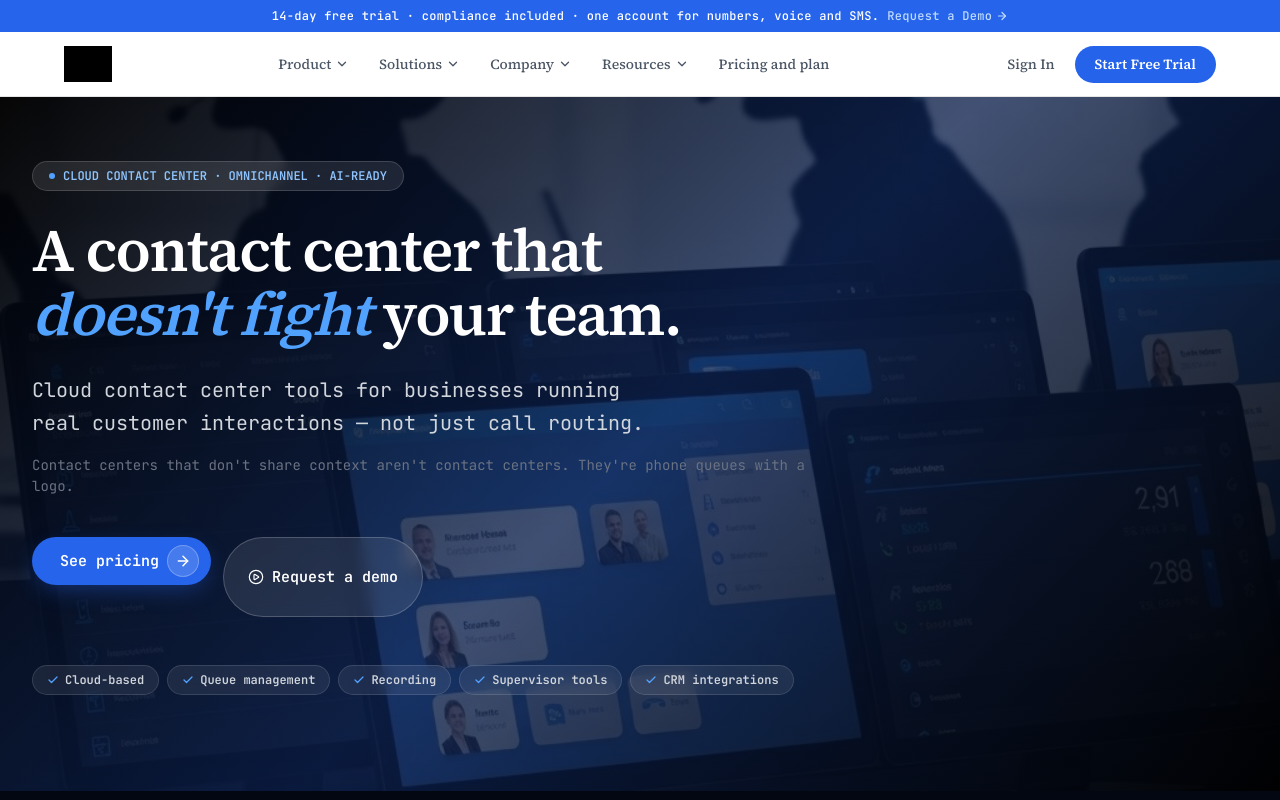
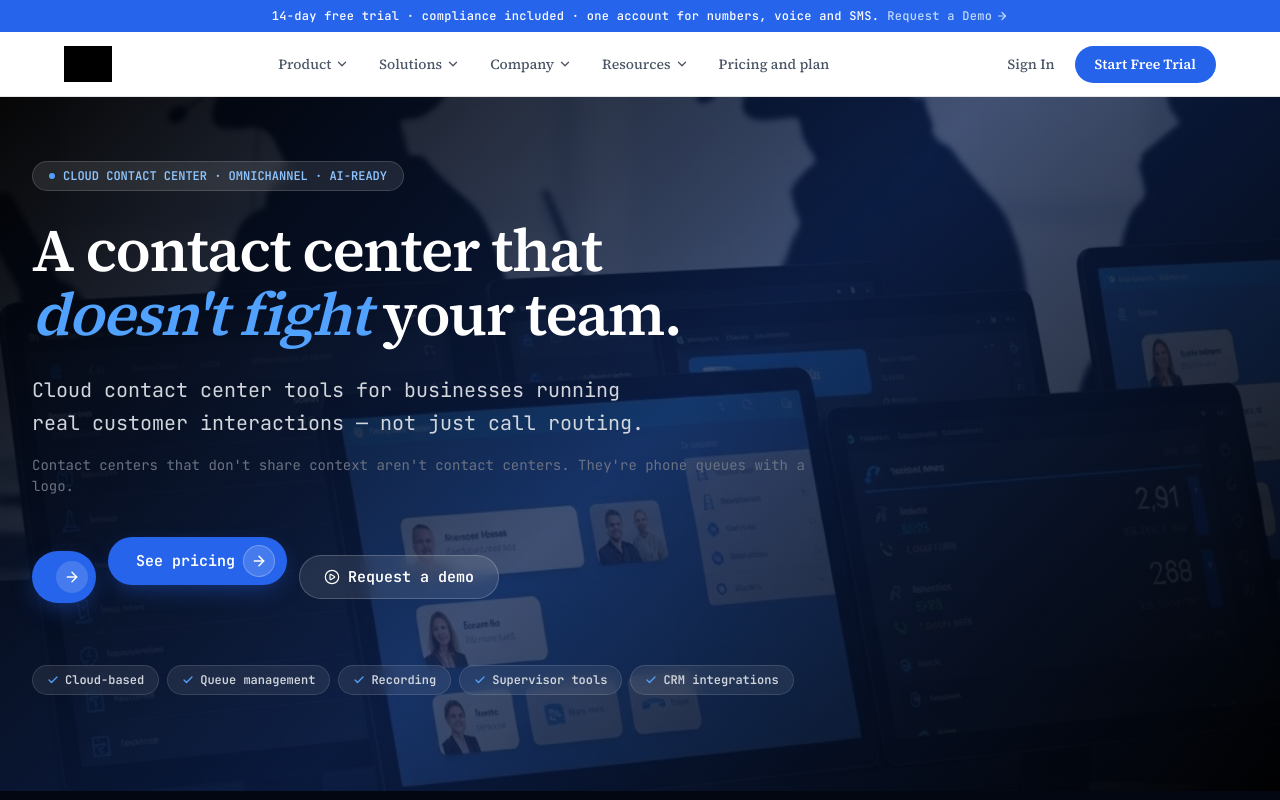
Before and after one commit to nishiex/30-04-26, a Next.js app: page /voice/contact-center in a window 1280 px wide. Shown: the top 800 px of the page. Built offline with nearby package versions, Linux system fonts and the light colour scheme; grey boxes are pictures that could not be loaded.

Commit message:
feat: add pricing CTA button to ContactCenterPage
Added a new pricing CTA button with icon and hover effect.

Co-authored-by: nishi patel <201951506+nishiex@users.noreply.github.com>

```diff
--- a/app/voice/contact-center/page.tsx
+++ b/app/voice/contact-center/page.tsx
@@ -185,7 +185,16 @@ export default function ContactCenterPage() {
               </p>
 
               {/* CTAs */}
-              <div className="flex flex-wrap  gap-3 mb-12">
+              <div className="flex flex-wrap items-center gap-3 mb-12">
+                <a
+                  href="https://www.twiching.ai/pricing"
+                  className="group inline-flex items-center gap-2 bg-accent text-white text-[15px] font-semibold font-mono pl-6 pr-2 py-2.5 rounded-full hover:bg-blue-700 transition-colors shadow-[0_8px_24px_-6px_rgba(37,99,235,0.5)]"
+                >
+
+                  <span className="grid place-items-center h-8 w-8 rounded-full bg-white/15 transition-transform group-hover:translate-x-0.5">
+                    <ArrowRight className="h-4 w-4" strokeWidth={2.2} />
+                  </span>
+                </a>
 <div className="hero-cta flex justify-center mb-8">
           <motion.a
             href="#"
```
